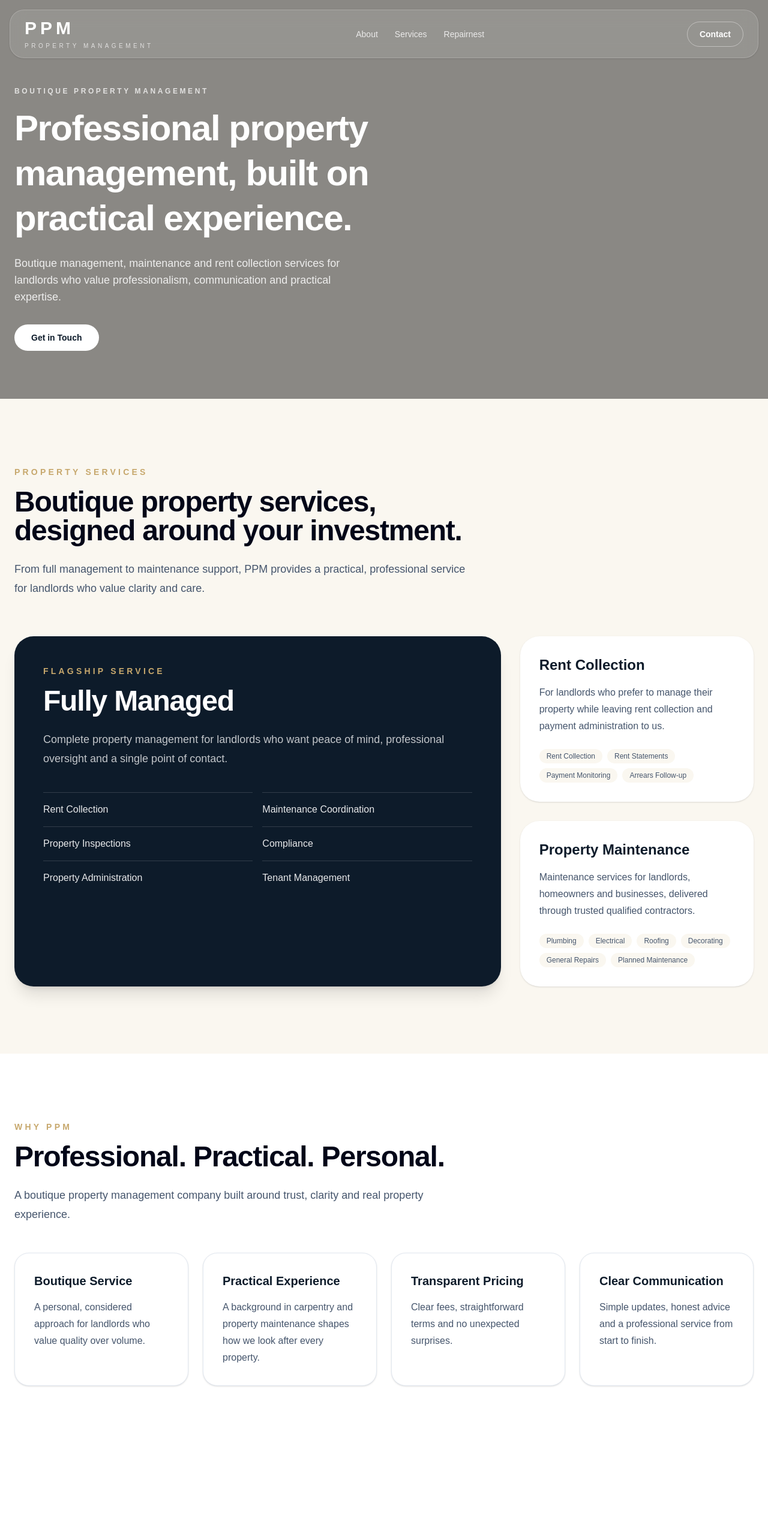
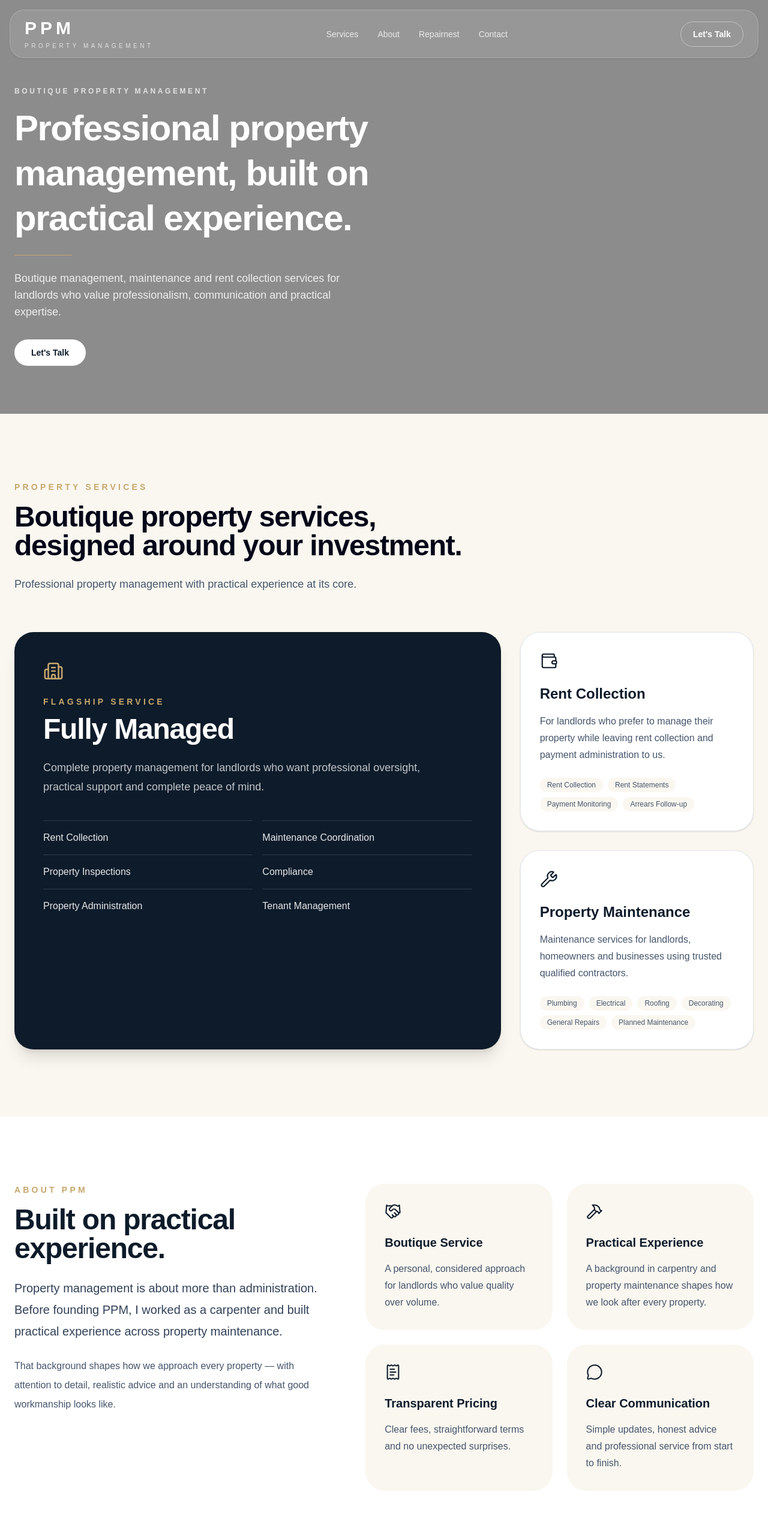
Before and after one commit to Dunham9/pitt-property-management, a Next.js app: page / in a window 1280 px wide. Shown: the top 2543 px of the page at 60% size. Built offline with nearby package versions, Linux system fonts and the light colour scheme.

Commit message:
Add icons and hero polish

```diff
--- a/app/page.tsx
+++ b/app/page.tsx
@@ -1,7 +1,6 @@
 import Navbar from "@/components/navbar";
 import Hero from "@/components/Hero";
 import Services from "@/components/Services";
-import WhyChoose from "@/components/WhyChoose";
 import Maintenance from "@/components/Maintenance";
 import Repairnest from "@/components/Repairnest";
 import CTA from "@/components/CTA";
@@ -12,13 +11,24 @@ export default function Home() {
     <>
       <Navbar />
 
-   <main className="min-h-screen bg-[var(--ppm-stone)] text-slate-900">
+      <main className="min-h-screen bg-white text-slate-900">
         <Hero />
-        <Services />
-        <WhyChoose />
-        <Maintenance />
-        <Repairnest />
-        <CTA />
+
+        <div id="services">
+          <Services />
+        </div>
+
+        <div id="about">
+          <Maintenance />
+        </div>
+
+        <div id="repairnest">
+          <Repairnest />
+        </div>
+
+        <div id="contact">
+          <CTA />
+        </div>
       </main>
 
       <Footer />
--- a/components/Hero.tsx
+++ b/components/Hero.tsx
@@ -21,15 +21,17 @@ export default function Hero() {
           Professional property management, built on practical experience.
         </h1>
 
-        <p className="mt-5 max-w-xl text-base leading-7 text-white/85 md:mt-6 md:text-lg">
+        <div className="mt-6 h-px w-24 bg-[var(--ppm-gold)]" />
+
+        <p className="mt-6 max-w-xl text-base leading-7 text-white/85 md:text-lg">
           Boutique management, maintenance and rent collection services for
           landlords who value professionalism, communication and practical
           expertise.
         </p>
 
         <div className="mt-7 md:mt-8">
-          <Button href="/contact" variant="light">
-            Get in Touch
+          <Button href="#contact" variant="light">
+            Let&apos;s Talk
           </Button>
         </div>
       </div>
--- a/components/Maintenance.tsx
+++ b/components/Maintenance.tsx
@@ -1,42 +1,86 @@
+import { Hammer, Handshake, MessageCircle, ReceiptText } from "lucide-react";
+
 import Container from "./ui/Container";
 import Section from "./ui/Section";
+
+const values = [
+  {
+    title: "Boutique Service",
+    icon: Handshake,
+    description:
+      "A personal, considered approach for landlords who value quality over volume.",
+  },
+  {
+    title: "Practical Experience",
+    icon: Hammer,
+    description:
+      "A background in carpentry and property maintenance shapes how we look after every property.",
+  },
+  {
+    title: "Transparent Pricing",
+    icon: ReceiptText,
+    description: "Clear fees, straightforward terms and no unexpected surprises.",
+  },
+  {
+    title: "Clear Communication",
+    icon: MessageCircle,
+    description:
+      "Simple updates, honest advice and professional service from start to finish.",
+  },
+];
 
 export default function Maintenance() {
   return (
     <Section background="white">
       <Container>
-        <div className="grid gap-12 lg:grid-cols-[0.9fr_1.1fr] lg:items-center">
+        <div className="grid gap-14 lg:grid-cols-[0.9fr_1.1fr] lg:items-start">
           <div>
             <p className="text-sm font-semibold uppercase tracking-[0.3em] text-[var(--ppm-gold)]">
-              Practical Experience
+              About PPM
             </p>
 
             <h2 className="mt-4 text-4xl font-semibold tracking-tight text-[var(--ppm-navy)] md:text-5xl">
-              Property management shaped by real trade experience.
+              Built on practical experience.
             </h2>
+
+            <p className="mt-6 text-xl leading-9 text-slate-700">
+              Property management is about more than administration. Before
+              founding PPM, I worked as a carpenter and built practical
+              experience across property maintenance.
+            </p>
+
+            <p className="mt-6 leading-8 text-slate-600">
+              That background shapes how we approach every property — with
+              attention to detail, realistic advice and an understanding of what
+              good workmanship looks like.
+            </p>
           </div>
 
-          <div>
-            <p className="text-xl leading-9 text-slate-700">
-              Before founding PPM, I worked as a carpenter and built practical
-              experience across property maintenance. That background shapes how
-              we approach every property — with attention to detail, realistic
-              advice and an understanding of what good workmanship looks like.
-            </p>
+          <div className="grid gap-6 sm:grid-cols-2">
+            {values.map((value) => {
+              const Icon = value.icon;
 
-            <div className="mt-10 grid gap-6 sm:grid-cols-3">
-              {[
-                "Trade background",
-                "Practical judgement",
-                "Trusted contractors",
-              ].map((item) => (
-                <div key={item} className="border-t border-slate-200 pt-4">
-                  <p className="font-semibold text-[var(--ppm-navy)]">
-                    {item}
+              return (
+                <div
+                  key={value.title}
+                  className="rounded-[2rem] bg-[var(--ppm-stone)] p-8"
+                >
+                  <Icon
+                    size={28}
+                    strokeWidth={1.75}
+                    className="text-[var(--ppm-navy)]"
+                  />
+
+                  <h3 className="mt-6 text-xl font-semibold text-[var(--ppm-navy)]">
+                    {value.title}
+                  </h3>
+
+                  <p className="mt-4 leading-7 text-slate-600">
+                    {value.description}
                   </p>
                 </div>
-              ))}
-            </div>
+              );
+            })}
           </div>
         </div>
       </Container>
--- a/components/Services.tsx
+++ b/components/Services.tsx
@@ -1,4 +1,11 @@
+import {
+  Building2,
+  Wallet,
+  Wrench,
+} from "lucide-react";
+
 import Container from "./ui/Container";
+import Section from "./ui/Section";
 import SectionHeading from "./ui/SectionHeading";
 
 const fullyManagedItems = [
@@ -13,46 +20,69 @@ const fullyManagedItems = [
 const smallerServices = [
   {
     title: "Rent Collection",
+    icon: Wallet,
     description:
       "For landlords who prefer to manage their property while leaving rent collection and payment administration to us.",
-    items: ["Rent Collection", "Rent Statements", "Payment Monitoring", "Arrears Follow-up"],
+    items: [
+      "Rent Collection",
+      "Rent Statements",
+      "Payment Monitoring",
+      "Arrears Follow-up",
+    ],
   },
   {
     title: "Property Maintenance",
+    icon: Wrench,
     description:
-      "Maintenance services for landlords, homeowners and businesses, delivered through trusted qualified contractors.",
-    items: ["Plumbing", "Electrical", "Roofing", "Decorating", "General Repairs", "Planned Maintenance"],
+      "Maintenance services for landlords, homeowners and businesses using trusted qualified contractors.",
+    items: [
+      "Plumbing",
+      "Electrical",
+      "Roofing",
+      "Decorating",
+      "General Repairs",
+      "Planned Maintenance",
+    ],
   },
 ];
 
 export default function Services() {
   return (
-    <section className="bg-[var(--ppm-stone)] py-28">
+    <Section background="stone">
       <Container>
         <SectionHeading
           eyebrow="Property Services"
           title="Boutique property services, designed around your investment."
-          description="From full management to maintenance support, PPM provides a practical, professional service for landlords who value clarity and care."
+          description="Professional property management with practical experience at its core."
         />
 
         <div className="mt-16 grid gap-8 lg:grid-cols-3">
-          <div className="rounded-[2rem] bg-[var(--ppm-navy)] p-8 text-white shadow-xl md:p-12 lg:col-span-2">
-            <p className="text-sm font-semibold uppercase tracking-[0.3em] text-[var(--ppm-gold)]">
+          <div className="rounded-[2rem] bg-[var(--ppm-navy)] p-8 text-white shadow-xl transition-all duration-300 hover:-translate-y-1 md:p-12 lg:col-span-2">
+            <Building2
+              size={34}
+              className="text-[var(--ppm-gold)]"
+              strokeWidth={1.75}
+            />
+
+            <p className="mt-6 text-sm font-semibold uppercase tracking-[0.3em] text-[var(--ppm-gold)]">
               Flagship Service
             </p>
 
-            <h3 className="mt-4 text-4xl font-semibold tracking-tight md:text-5xl">
+            <h3 className="mt-3 text-4xl font-semibold tracking-tight md:text-5xl">
               Fully Managed
             </h3>
 
             <p className="mt-6 max-w-2xl text-lg leading-8 text-white/75">
-              Complete property management for landlords who want peace of mind,
-              professional oversight and a single point of contact.
+              Complete property management for landlords who want professional
+              oversight, practical support and complete peace of mind.
             </p>
 
             <div className="mt-10 grid gap-4 sm:grid-cols-2">
               {fullyManagedItems.map((item) => (
-                <div key={item} className="border-t border-white/15 pt-4 text-white/90">
+                <div
+                  key={item}
+                  className="border-t border-white/15 pt-4 text-white/90"
+                >
                   {item}
                 </div>
               ))}
@@ -60,9 +90,21 @@ export default function Services() {
           </div>
 
           <div className="grid gap-8">
-            {smallerServices.map((service) => (
-              <div key={service.title} className="rounded-[2rem] bg-white p-8 shadow-sm">
-                <h3 className="text-2xl font-semibold text-[var(--ppm-navy)]">
+            {smallerServices.map((service) => {
+              const Icon = service.icon;
+
+              return (
+                <div
+                  key={service.title}
+                  className="rounded-[2rem] border border-slate-200 bg-white p-8 shadow-sm transition-all duration-300 hover:-translate-y-1"
+                >
+                  <Icon
+                    size={30}
+                    className="text-[var(--ppm-navy)]"
+                    strokeWidth={1.75}
+                  />
+
+                  <h3 className="mt-6 text-2xl font-semibold text-[var(--ppm-navy)]">
                     {service.title}
                   </h3>
 
@@ -81,10 +123,11 @@ export default function Services() {
                     ))}
                   </div>
                 </div>
-            ))}
+              );
+            })}
           </div>
         </div>
       </Container>
-    </section>
+    </Section>
   );
 }
--- a/components/navbar.tsx
+++ b/components/navbar.tsx
@@ -1,71 +1,92 @@
 "use client";
 
-import { useState } from "react";
-import Link from "next/link";
-import Logo from "./ui/Logo";
+import { useEffect, useState } from "react";
+import Logo from "@/components/ui/Logo";
 
 const navItems = [
-  { label: "About", href: "/about" },
-  { label: "Services", href: "/services" },
-  { label: "Repairnest", href: "/repairnest" },
+  { label: "Services", href: "#services" },
+  { label: "About", href: "#about" },
+  { label: "Repairnest", href: "#repairnest" },
+  { label: "Contact", href: "#contact" },
 ];
 
 export default function Navbar() {
   const [isOpen, setIsOpen] = useState(false);
+  const [hasScrolled, setHasScrolled] = useState(false);
+
+  useEffect(() => {
+    function handleScroll() {
+      setHasScrolled(window.scrollY > 80);
+    }
+
+    handleScroll();
+    window.addEventListener("scroll", handleScroll);
+
+    return () => window.removeEventListener("scroll", handleScroll);
+  }, []);
+
+ const navStyle = hasScrolled
+  ? "border-white/50 bg-white/70 shadow-lg"
+  : "border-white/20 bg-white/10 shadow-sm";
+
+  const textStyle = hasScrolled
+    ? "text-slate-700 hover:text-[var(--ppm-navy)]"
+    : "text-white/80 hover:text-white";
+
+  const buttonStyle = hasScrolled
+    ? "bg-[var(--ppm-navy)] text-white hover:opacity-90"
+    : "border border-white/40 text-white hover:bg-white hover:text-[var(--ppm-navy)]";
 
   return (
     <header className="fixed left-0 top-0 z-50 w-full px-4 pt-4">
-      <nav className="mx-auto max-w-7xl rounded-3xl border border-white/20 bg-white/10 px-6 py-3 shadow-sm backdrop-blur-md">
+      <nav
+        className={`mx-auto max-w-7xl rounded-3xl border px-6 py-3 backdrop-blur-md transition-all duration-300 ${navStyle}`}
+      >
         <div className="flex items-center justify-between">
-          <Logo light />
+          <Logo light={!hasScrolled} />
 
-          <div className="hidden items-center gap-7 md:flex">
+          <div className="hidden items-center gap-8 md:flex">
             {navItems.map((item) => (
-              <Link
+              <a
                 key={item.href}
                 href={item.href}
-                className="text-sm font-medium text-white/80 transition hover:text-white"
+                className={`text-sm font-medium transition ${textStyle}`}
               >
                 {item.label}
-              </Link>
+              </a>
             ))}
           </div>
 
-          <Link
-            href="/contact"
-            className="hidden rounded-full border border-white/40 px-5 py-2.5 text-sm font-semibold text-white transition hover:bg-white hover:text-slate-950 md:inline-flex"
+          <a
+            href="#contact"
+            className={`hidden rounded-full px-5 py-2.5 text-sm font-semibold transition md:inline-flex ${buttonStyle}`}
           >
-            Contact
-          </Link>
+            Let&apos;s Talk
+          </a>
 
           <button
             onClick={() => setIsOpen(!isOpen)}
-            className="text-sm font-semibold text-white md:hidden"
+            className={`text-sm font-semibold transition md:hidden ${
+              hasScrolled ? "text-[var(--ppm-navy)]" : "text-white"
+            }`}
           >
             Menu
           </button>
         </div>
 
         {isOpen && (
-          <div className="mt-6 flex flex-col gap-4 border-t border-white/10 pt-6 md:hidden">
+          <div className="mt-6 flex flex-col gap-4 border-t border-slate-200 pt-6 md:hidden">
             {navItems.map((item) => (
-              <Link
+              <a
                 key={item.href}
                 href={item.href}
-                className="text-sm font-medium text-white/80"
+                className="text-sm font-medium text-slate-700"
                 onClick={() => setIsOpen(false)}
               >
                 {item.label}
-              </Link>
+              </a>
             ))}
 
-            <Link
-              href="/contact"
-              className="rounded-full border border-white/40 px-5 py-3 text-center text-sm font-semibold text-white"
-              onClick={() => setIsOpen(false)}
-            >
-              Contact
-            </Link>
           </div>
         )}
       </nav>
--- a/package.json
+++ b/package.json
@@ -9,6 +9,7 @@
     "lint": "eslint"
   },
   "dependencies": {
+    "lucide-react": "^1.21.0",
     "next": "16.2.9",
     "react": "19.2.4",
     "react-dom": "19.2.4"
```
Also changed, not shown: 1 other file (tests, documents, lock files or other folders). Lines whose indentation alone changed are shown as unchanged.
